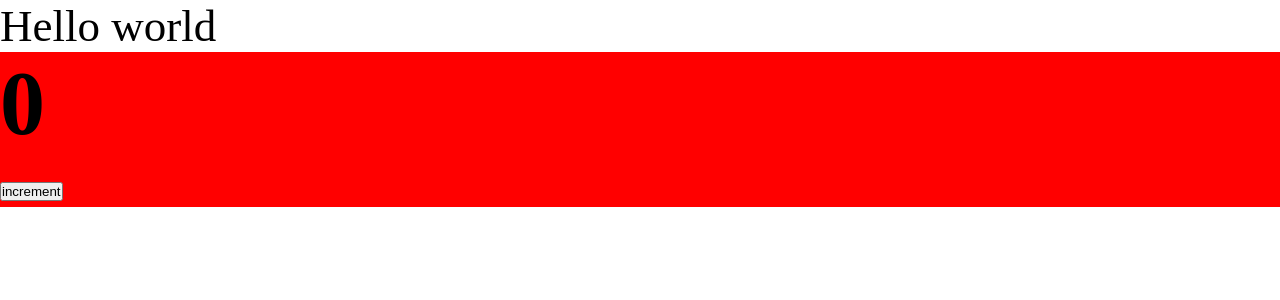
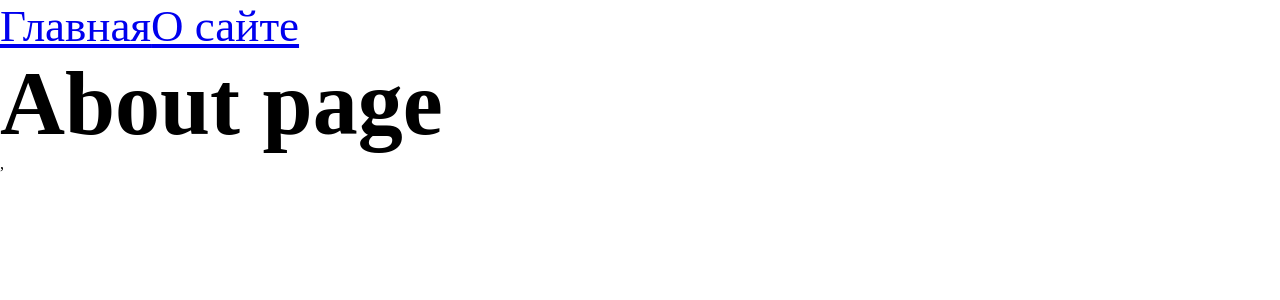
Before and after one commit to shameondev/metryingnewtech, a React app: page /about in a window 1280 px wide. Shown: the top 300 px of the page. Built offline with nearby package versions, Linux system fonts and the light colour scheme.

Commit message:
Added routing

```diff
--- a/package.json
+++ b/package.json
@@ -15,6 +15,7 @@
     "@types/node": "^17.0.21",
     "@types/react": "^17.0.39",
     "@types/react-dom": "^17.0.11",
+    "@types/react-router-dom": "^5.3.3",
     "@types/webpack": "^5.28.0",
     "@types/webpack-dev-server": "^4.7.2",
     "css-loader": "^6.6.0",
@@ -32,6 +33,7 @@
   },
   "dependencies": {
     "react": "^17.0.2",
-    "react-dom": "^17.0.2"
+    "react-dom": "^17.0.2",
+    "react-router-dom": "^6.2.1"
   }
 }
--- a/src/App.tsx
+++ b/src/App.tsx
@@ -1,12 +1,18 @@
 import React from 'react';
-import {Counter} from "./components/Counter";
+import {Link, Route, Routes} from 'react-router-dom';
 import './index.scss'
+import {MainPage} from "./pages/MainPage/MainPage";
+import {AboutPage} from "./pages/AboutPage/AboutPage";
 
 export const App = () => {
     return (
         <div className="app">
-            Hello world
-            <Counter/>
+            <Link to="/">Главная</Link>
+            <Link to="/about">О сайте</Link>
+            <Routes>
+               <Route path="/" element={<MainPage/>} />
+               <Route path="/about" element={<AboutPage/>} />
+            </Routes>
         </div>
     );
 };
--- a/src/index.tsx
+++ b/src/index.tsx
@@ -1,7 +1,10 @@
 import {render} from 'react-dom';
 import {App} from "./App";
+import {BrowserRouter} from "react-router-dom";
 
 render(
-    <App/>,
+    <BrowserRouter>
+        <App/>,
+    </BrowserRouter>,
     document.getElementById('root')
 )
--- /dev/null
+++ b/src/pages/AboutPage/AboutPage.tsx
@@ -0,0 +1,9 @@
+import React from 'react';
+
+export const AboutPage = () => {
+    return (
+        <h1>
+            About page
+        </h1>
+    );
+};
--- /dev/null
+++ b/src/pages/MainPage/MainPage.tsx
@@ -0,0 +1,7 @@
+import React from 'react';
+
+export const MainPage = () => {
+    return (
+        <h1>Main Page</h1>
+    );
+};
```
Also changed, not shown: 2 other files (tests, documents, lock files or other folders).
